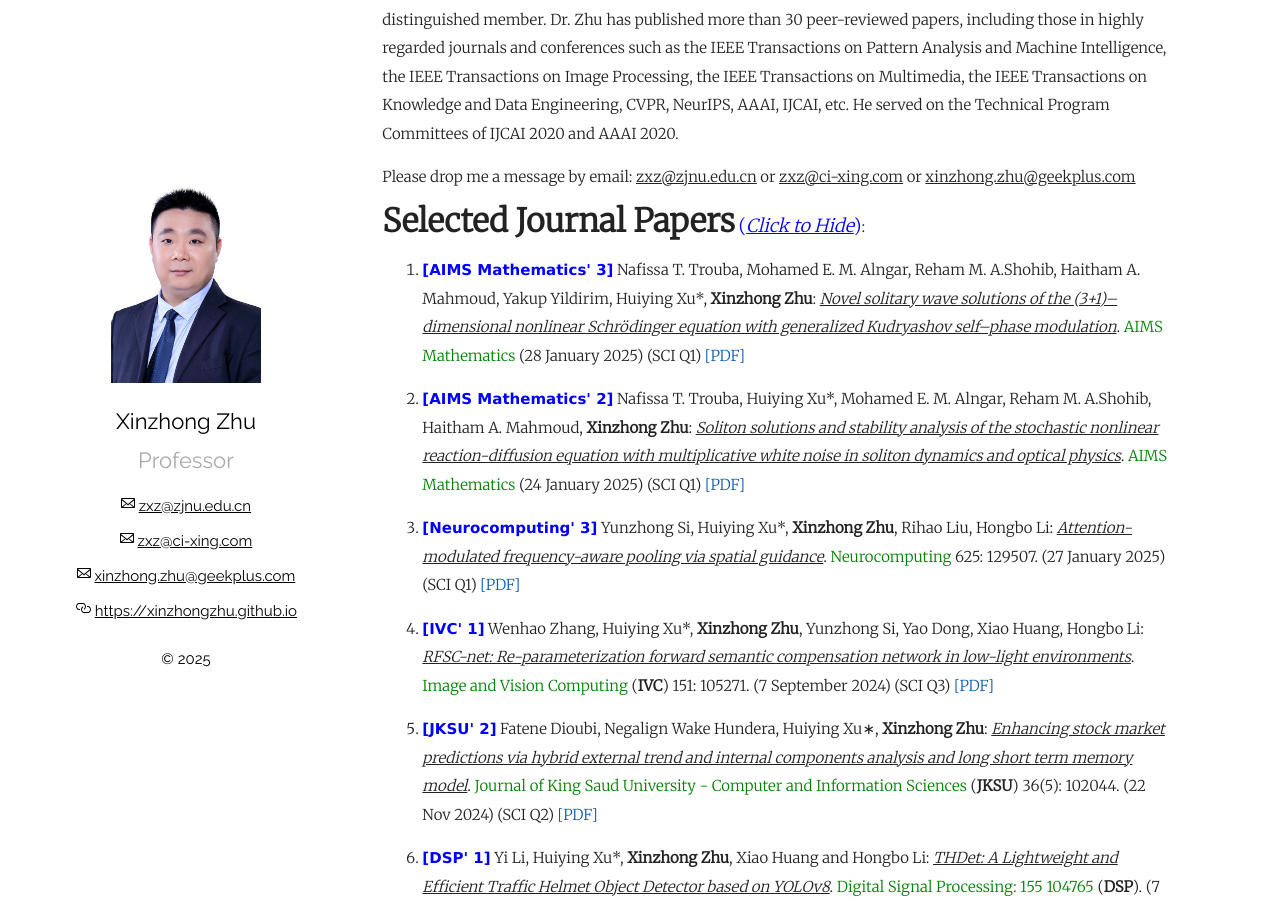
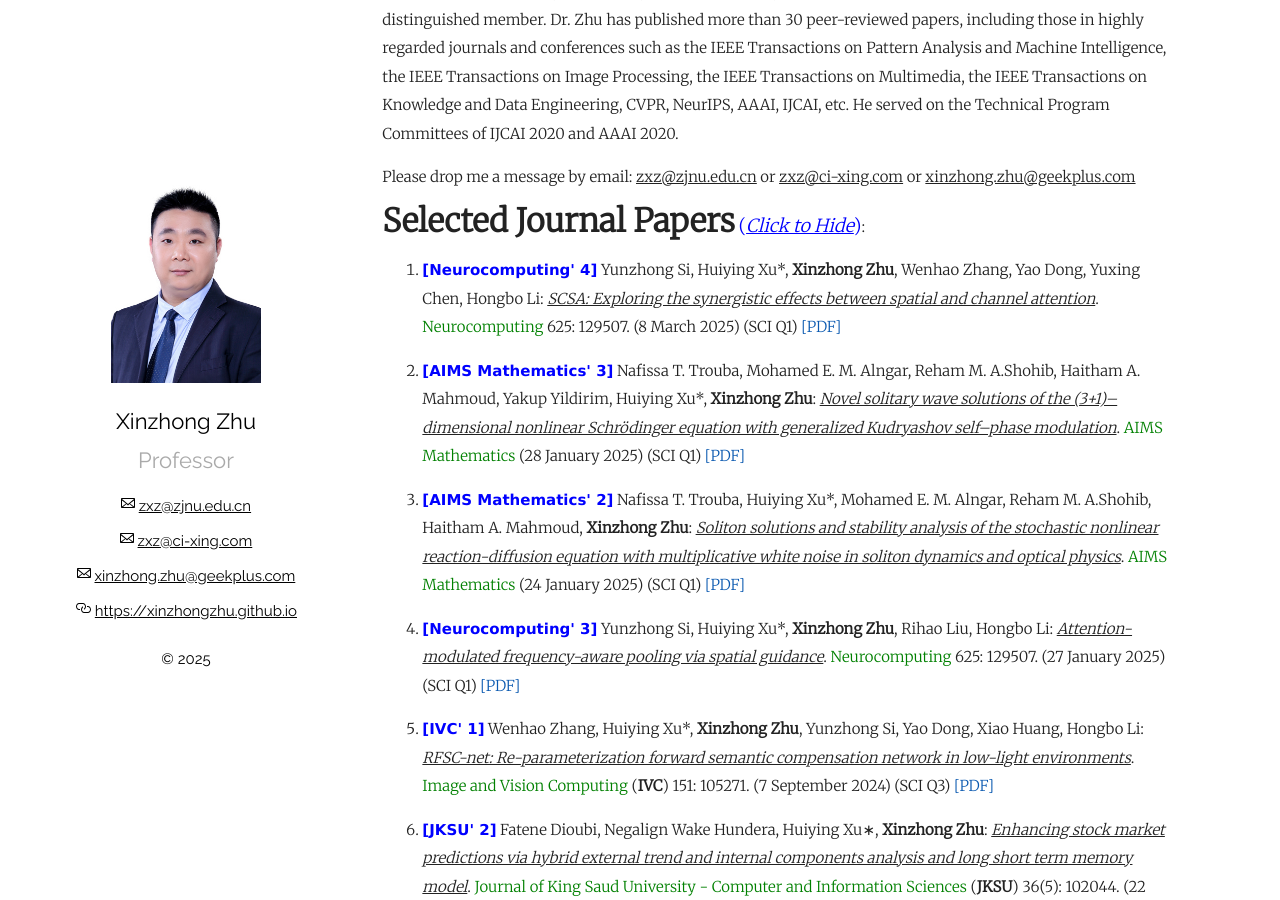
Before and after one commit to xinzhongzhu/xinzhongzhu.github.io, a Jekyll site: the page built from index.md, in a window 1280 px wide and 900 px high, scrolled down 347 px. Built offline with Jekyll 4.4.1, drawn with Linux system fonts in a browser that asks for light colours.

Commit message:
Update index.md

```diff
--- a/index.md
+++ b/index.md
@@ -15,6 +15,8 @@ Please drop me a message by email: <u>zxz@zjnu.edu.cn</u> or <u>zxz@ci-xing.com<
   <summary><font size="6"><b>Selected Journal Papers</b></font> <font size="4" color="blue">(<i><u>Click to Hide</u></i>)</font>:</summary>
   <p>
   <ol>
+
+ <p style="margin-top: 8px;"><li><font face="verdana" color="blue"><b>[Neurocomputing' 4]</b></font> Yunzhong Si, Huiying Xu*, <b>Xinzhong Zhu</b>, Wenhao Zhang, Yao Dong, Yuxing Chen, Hongbo Li: <i><u>SCSA: Exploring the synergistic effects between spatial and channel attention</u></i>. <font color="green">Neurocomputing</font> 625: 129507. (8 March 2025) (SCI Q1) <a href = "https://xinzhongzhu.github.io/document/1-s2.0-S0925231225005387-main.pdf">[PDF]</a></li></p>
 
  <p style="margin-top: 8px;"><li><font face="verdana" color="blue"><b>[AIMS Mathematics' 3]</b></font> Nafissa T. Trouba, Mohamed E. M. Alngar, Reham M. A.Shohib, Haitham A. Mahmoud, Yakup Yildirim, Huiying Xu*, <b>Xinzhong Zhu</b>: <i><u>Novel solitary wave solutions of the (3+1)–dimensional nonlinear Schrödinger equation with generalized Kudryashov self–phase modulation</u></i>. <font color="green">AIMS Mathematics</font>  (28 January 2025) (SCI Q1) <a href = "https://xinzhongzhu.github.io/document/10.3934_math.2025202.pdf">[PDF]</a></li></p>
 
```
